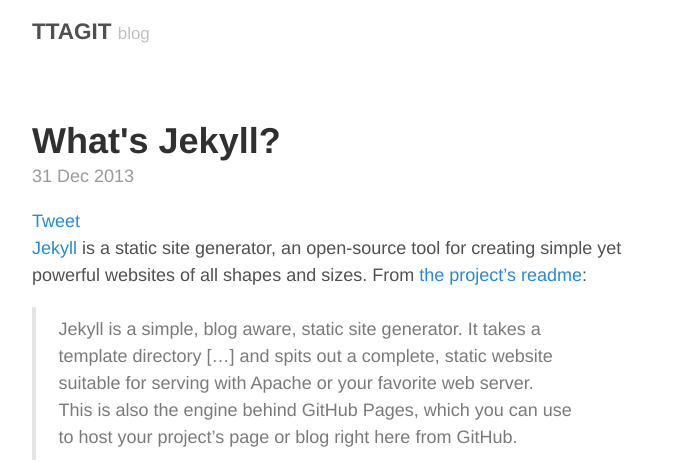
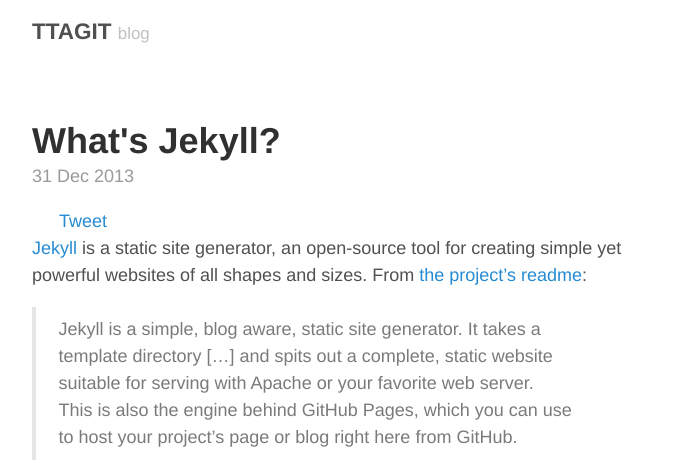
Before and after one commit to ttagit/blog, a Jekyll site: the page built from _posts/2013-12-31-whats-jekyll.md, in a window 1280 px wide. Shown: the top 462 px of the page, without its empty margins (293-966 px from the left). Built offline with Jekyll 4.4.1, drawn with Linux system fonts in a browser that asks for light colours; comment, search, counter and statistics services are not loaded.

Commit message:
social alignment

```diff
--- a/_layouts/post.html
+++ b/_layouts/post.html
@@ -6,10 +6,17 @@ layout: default
   <h1 class="post-title">{{ page.title }}</h1>
   <time datetime="{{ page.date | date_to_xmlschema }}" class="post-date">{{ page.date | date_to_string }}</time>
 
-  <a href="https://twitter.com/share" class="twitter-share-button" data-via="ttagit2" data-size="large" data-hashtags="twitter">Tweet</a>
-  <script>!function(d,s,id){var js,fjs=d.getElementsByTagName(s)[0],p=/^http:/.test(d.location)?'http':'https';if(!d.getElementById(id)){js=d.createElement(s);js.id=id;js.src=p+'://platform.twitter.com/widgets.js';fjs.parentNode.insertBefore(js,fjs);}}(document, 'script', 'twitter-wjs');</script>
-
-  <div id='ttagit'></div>
+  <div class="container">
+      <div class="row">
+        <div class="col-xs-6">
+        <a href="https://twitter.com/share" class="twitter-share-button" data-via="ttagit2" data-size="large" data-hashtags="twitter">Tweet</a>
+        <script>!function(d,s,id){var js,fjs=d.getElementsByTagName(s)[0],p=/^http:/.test(d.location)?'http':'https';if(!d.getElementById(id)){js=d.createElement(s);js.id=id;js.src=p+'://platform.twitter.com/widgets.js';fjs.parentNode.insertBefore(js,fjs);}}(document, 'script', 'twitter-wjs');</script>
+         </div>
+         <div class="col-xs-6">
+         <div id='ttagit'></div>
+       </div>
+     </div>
+    </div>
 
   {{ content }}
 </article>
```
